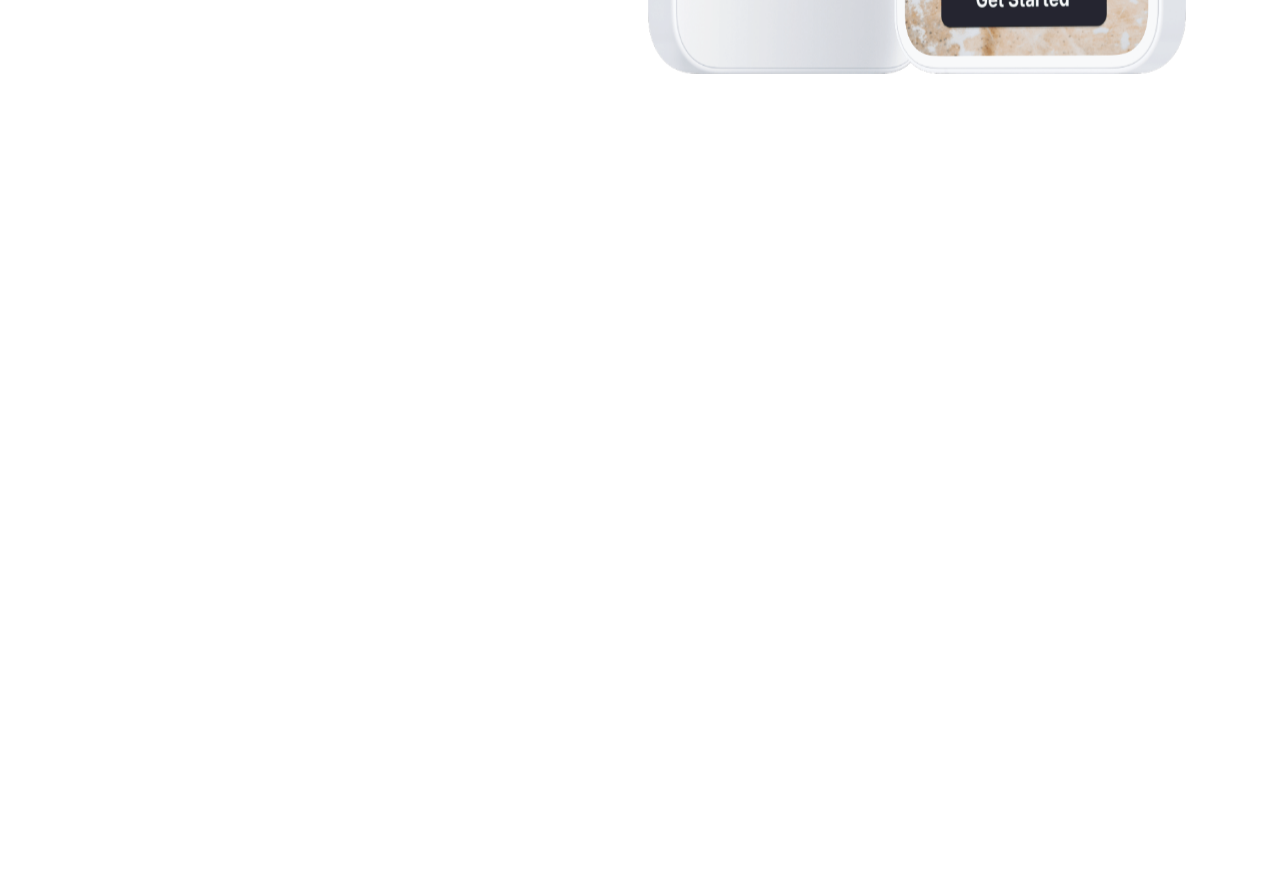
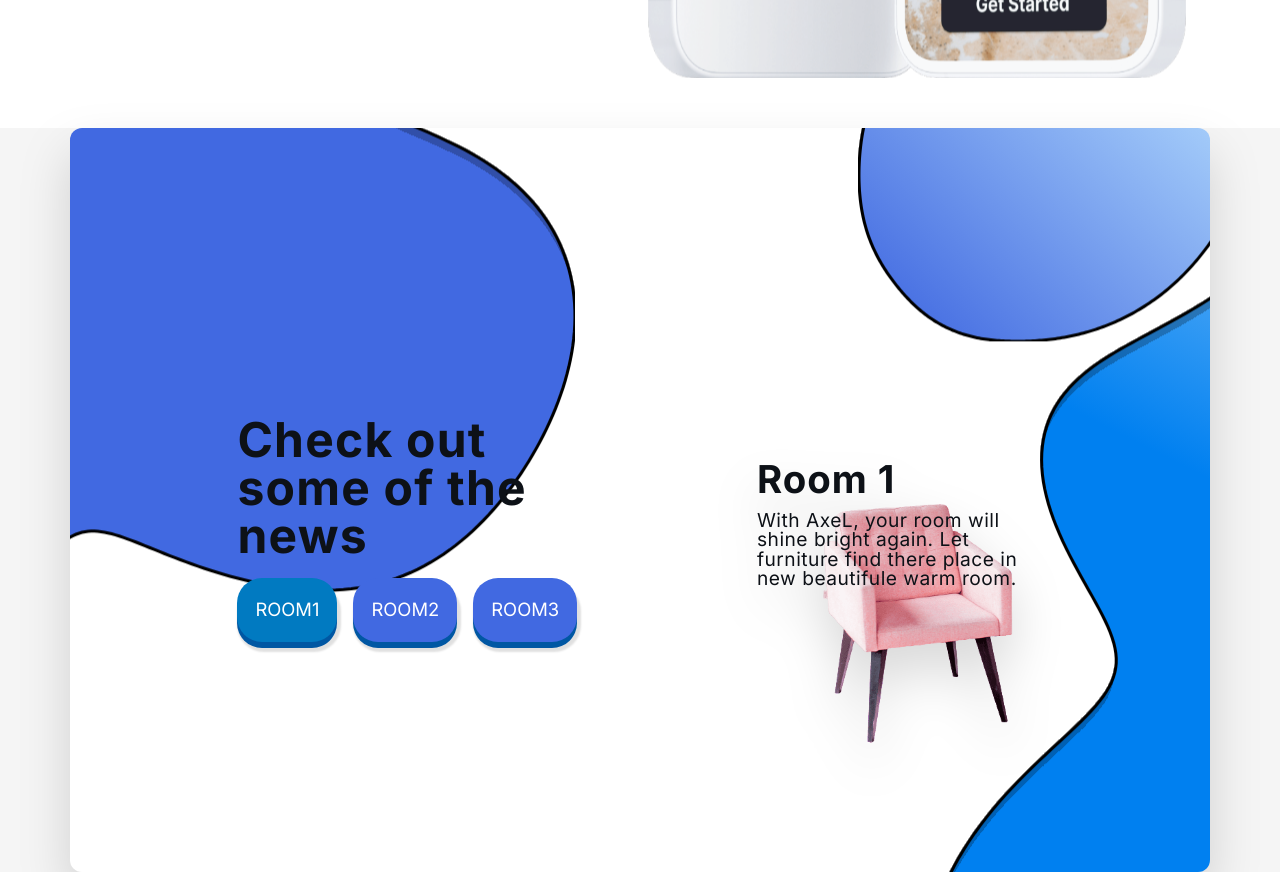
Before and after one commit to skshm-verma/Modern-Website, a React (Vite) app: page / in a window 1280 px wide. Shown: the part 860-1732 px from the top of the page. Before the commit the page ends 934 px from the top, so only its background shows below. Built offline with nearby package versions, Linux system fonts and the light colour scheme; a web font is replaced by a local one.

Commit message:
added a midSection

```diff
--- a/src/App.jsx
+++ b/src/App.jsx
@@ -4,20 +4,23 @@ import './App.css'
 import Footer from './components/Footer/Footer'
 import Header from './components/Header/Header'
 import WrapperContainer from './components/WrapperContainer/WrapperContainer'
+import MidFilterSection from './components/MidSection/MidFilterSection'
 
 function App() {
   return (
-      <div>
+    <div>
+      <div className='bg-white'>
         <WrapperContainer navHead>
-        <Navbar/>
-        <Header/>
+          <Navbar />
+          <Header />
         </WrapperContainer>
-         <div className='bg-gray-100 w-full'>
-         <WrapperContainer>
-
-         </WrapperContainer>
-         </div>
       </div>
+      <div className='bg-gray-100 w-full relative'>
+        <WrapperContainer>
+          <MidFilterSection />
+        </WrapperContainer>
+      </div>
+    </div>
   )
 }
 
--- a/src/components/DataForPage/DummyData.jsx
+++ b/src/components/DataForPage/DummyData.jsx
@@ -114,7 +114,7 @@ export const sliderData = [
   {
     id: "3",
     title: "Room 3",
-    text: "AxeL is your best firend for interior design, download the app and feel free to explore beautifule modern and premium designs.",
+    text: "Download AxeL the app and feel free to explore beautifule modern and premium designs.",
     type: "Room3",
     img: sofa3,
   },
--- /dev/null
+++ b/src/components/MidSection/MidButtons.jsx
@@ -0,0 +1,23 @@
+import React from 'react'
+
+const MidButtons = ({ buttons, filter, selected }) => {
+    return (
+        <div className='flex items-center pt-6'>
+            {buttons.map((button) => {
+                return (
+                    <button
+                        onClick={() => filter(button.id)}
+                        className={selected === button.id ? "pushable mr-4" : "pushable mr-4"}
+                        key={button.id}>
+                        <span className={selected === button.id ? 'front2' : 'front'}>
+                            {button.name}
+                        </span>
+                    </button>
+                )
+            }
+            )}
+        </div>
+    )
+}
+
+export default MidButtons
--- /dev/null
+++ b/src/components/MidSection/MidChild.jsx
@@ -0,0 +1,46 @@
+import React from 'react'
+import { motion } from 'framer-motion'
+
+const MidChild = ({ data, click }) => {
+    return (
+        <div>
+            <div>
+                {data.map((item) => {
+                    return (
+                        <motion.div
+                            initial={{ scale: 0.8, opacity: 0 }}
+                            animate={{
+                                y: click ? 20 : 0,
+                                x: click ? 20 : 0,
+                                opacity: 1,
+                            }}
+                            exit={{ scale: 0.8, opacity: 0 }}
+                            transition={{ type: "spring", duration: 1.5 }}
+                            key={item.id}
+                            className='flex flex-col relative z-10'>
+                            <div className='w-[500px]'>
+                                <h3 className='text-5xl font-bold font-inter no-underline align-middle tracking-wide normal-case leading-none text-dark pb-4'>{item.title}</h3>
+                            </div>
+                            <div className='flex flex-row justify-between items-center w-full'>
+                                <div>
+                                    <p className='text-2xl font-normal font-inter no-underline align-middle tracking-wide normal-case leading-none text-dark'>{item.text}</p>
+                                </div>
+                                <div className='absolute right-0 -z-10'>
+                                    <motion.img
+                                        className="w-full "
+                                        initial={{ height: 0, opacity: 0 }}
+                                        animate={{ height: click ? "525px" : "525px", opacity: 1 }}
+                                        transition={{ type: "tween", duration: 3 }}
+                                        src={item.img}
+                                        alt={item.title} />
+                                </div>
+                            </div>
+                        </motion.div>
+                    )
+                })}
+            </div>
+        </div>
+    )
+}
+
+export default MidChild
--- /dev/null
+++ b/src/components/MidSection/MidFilterSection.jsx
@@ -0,0 +1,70 @@
+import React from 'react'
+import { useState, useEffect } from 'react';
+import MidButtons from './MidButtons'
+import { sliderData } from "../DataForPage/DummyData";
+import MidChild from './MidChild';
+import { motion } from 'framer-motion'
+
+const MidFilterSection = () => {
+
+    const buttons = [
+        {
+            id: "1",
+            name: "Room1",
+        },
+        {
+            id: "2",
+            name: "Room2",
+        },
+        {
+            id: "3",
+            name: "Room3",
+        },
+    ];
+
+    const [selected, setSelected] = useState("1");
+    const [click, setClick] = useState(false);
+    const [data, setData] = useState([]);
+
+    const filterData = (button) => {
+        const filter = sliderData.filter((item) => item.id === button);
+        setData(filter);
+        setSelected(button);
+        setClick(true);
+    };
+
+    useEffect(() => {
+        const putData = (data) => {
+            setData(data.filter((item) => item.id === "1"));
+        };
+        putData(sliderData);
+    }, []);
+
+    return (
+        <div className='mx-auto pt-72 pb-56 mt-16' id='news'>
+            <div className='grid grid-cols-2 justify-items-center items-center'>
+                <motion.div
+                    className='w-4/5 mx-auto pl-24'
+                    initial="hidden"
+                    whileInView="visible"
+                    viewport={{ once: true }}
+                    transition={{ duration: 1.5 }}
+                    variants={{
+                        visible: { opacity: 1, scale: 1 },
+                        hidden: { opacity: 0, scale: 0 },
+                    }}
+                >
+                    <h2 className='w-96 text-5xl font-bold font-inter no-underline align-middle tracking-wide normal-case leading-none text-dark'>
+                        Check out some of the news
+                    </h2>
+                    <MidButtons buttons={buttons} filter={filterData} selected={selected}></MidButtons>
+                </motion.div>
+                <div className='ml-20 pb-4 relative mx-auto w-8/12 rounded-xl drop-shadow-2xl'>
+                    <MidChild data={data} click={click}></MidChild>
+                </div>
+            </div>
+        </div>
+    )
+}
+
+export default MidFilterSection
--- a/src/components/WrapperContainer/WrapperContainer.jsx
+++ b/src/components/WrapperContainer/WrapperContainer.jsx
@@ -2,7 +2,7 @@ import React from 'react'
 
 const WrapperContainer = ({navHead , children}) => {
   return (
-    <div className={!navHead ? 'container mx-auto px-4 bg-wrapperBg h-full w-full bg-cover bg-no-repeat bg-center rounded-xl -translate-y-36 drop-shadow-2xl' : 'container mx-auto px-4'}>
+    <div className={!navHead ? 'container mx-auto px-4 bg-wrapperBg h-full w-full bg-cover bg-no-repeat bg-center rounded-xl drop-shadow-2xl' : 'container mx-auto px-4'}>
       {children}
     </div>
   )
--- a/src/index.css
+++ b/src/index.css
@@ -33,6 +33,17 @@
         transform: translateY(-6px);
     }
 
+    .front2{
+        display: block;
+        padding: 18px;
+        border-radius: 25px;
+        font-size: 1.15rem;
+        background: hsl(202 99% 38%);
+        color: white;
+        font-family: "Inter";
+        transform: translateY(-6px);
+    }
+
     .pushable:active .front {
         transform: translateY(-2px);
     }
```
